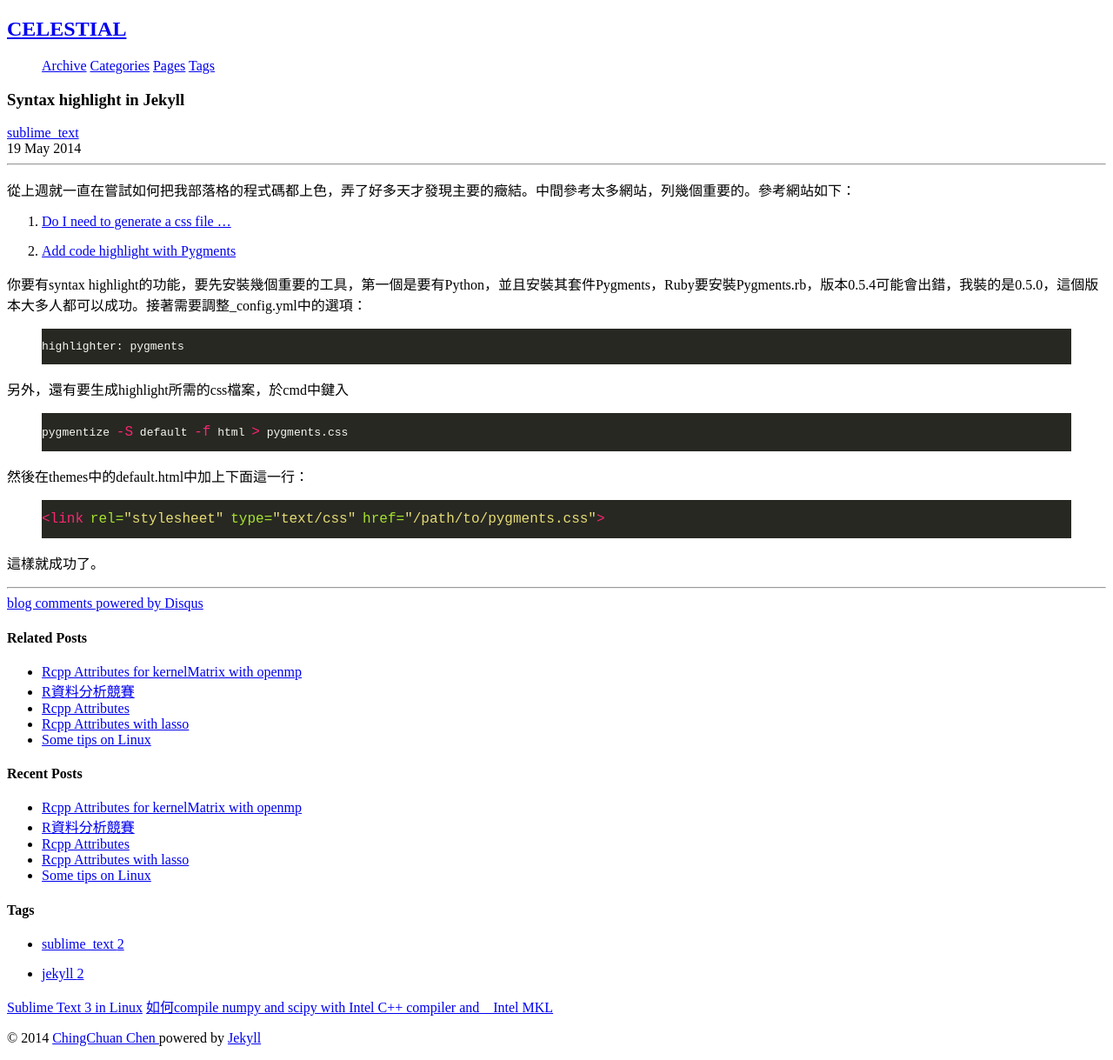
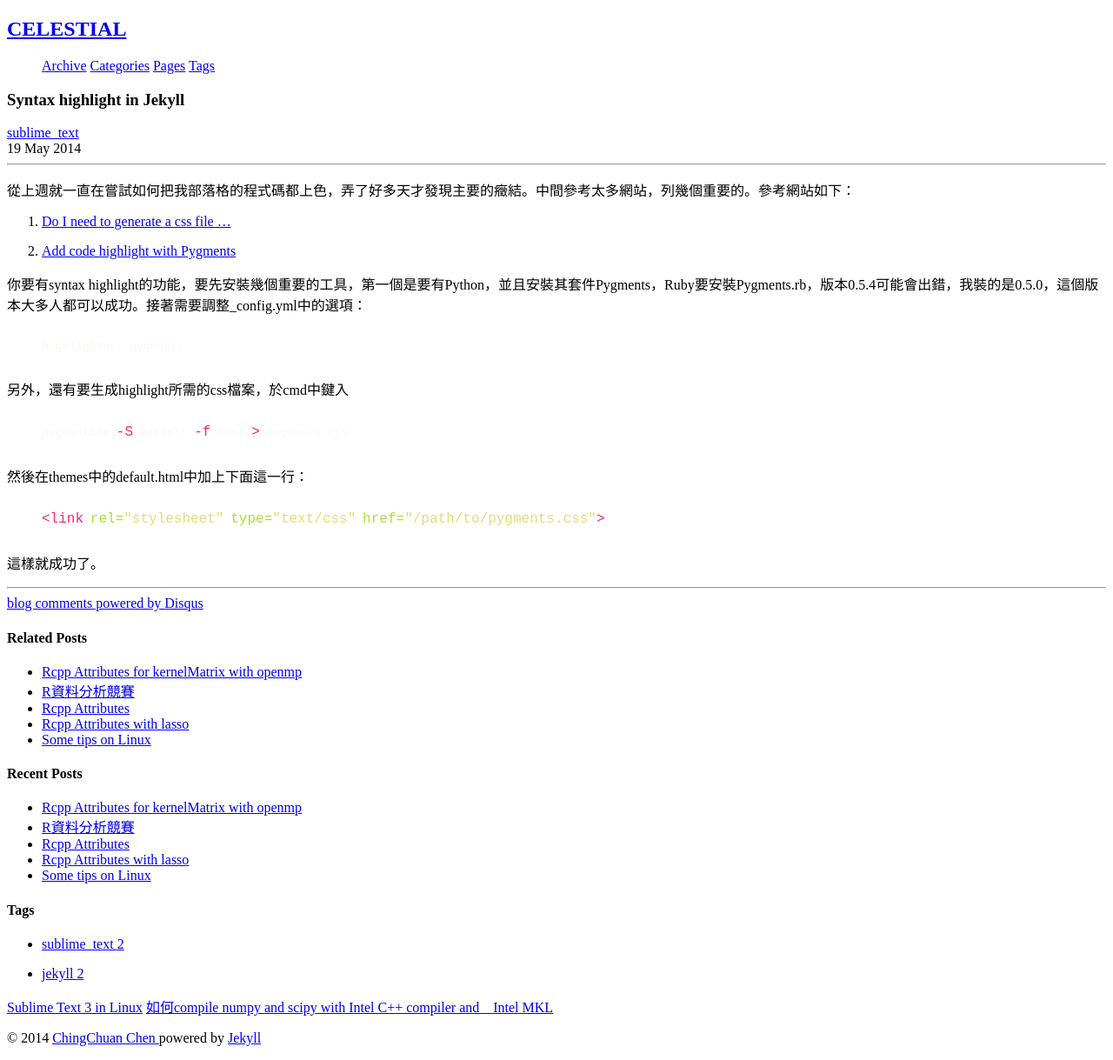
Before and after one commit to chengyucatch/chingchuan-chen.github.com, a Jekyll site: the page built from _posts/2014-05-19-syntax-highlight-in-jekyll.md, in a window 1280 px wide. Shown: the whole page at 87% size. Built offline with Jekyll 4.4.1, drawn with Linux system fonts in a browser that asks for light colours; nearby versions of some CDN libraries; library files that are not in the unit come from our copies; comment, search, counter and statistics services are not loaded.

Commit message:
new post

```diff
--- a/demoFile/css/syntax.css
+++ b/demoFile/css/syntax.css
@@ -4,8 +4,8 @@ font-family: "Inconsolata", monospace;
 }
 
 .highlight .hll { background-color: #ffffcc }
-.highlight { background: #272822; color: #f8f8f2;
-  font: 110%/normal 110%/normal 110%/normal 110%/normal 'Inconsolata','Monaco', 'Courier New', 'DejaVu Sans Mono', 'Bitstream Vera Sans Mono' monospace !important;
+.highlight  { /*background: #272822;*/ color: #f8f8f2;
+  font: normal normal normal 105%/normal 'Inconsolata','Monaco', 'Courier New', 'DejaVu Sans Mono', 'Bitstream Vera Sans Mono' monospace !important;
   overflow: auto;
  }
 .highlight .c { color: #75715e } /* Comment */
```
